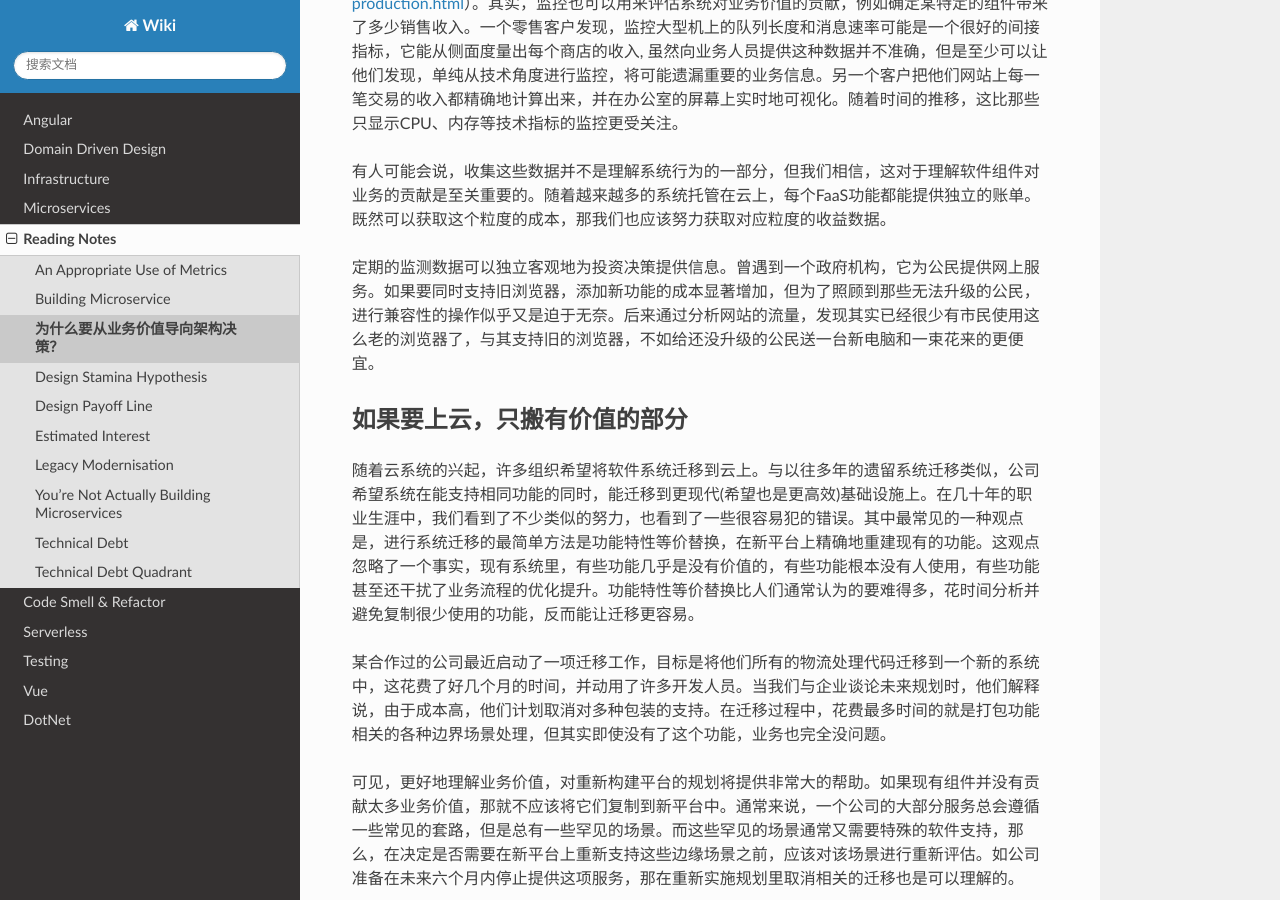
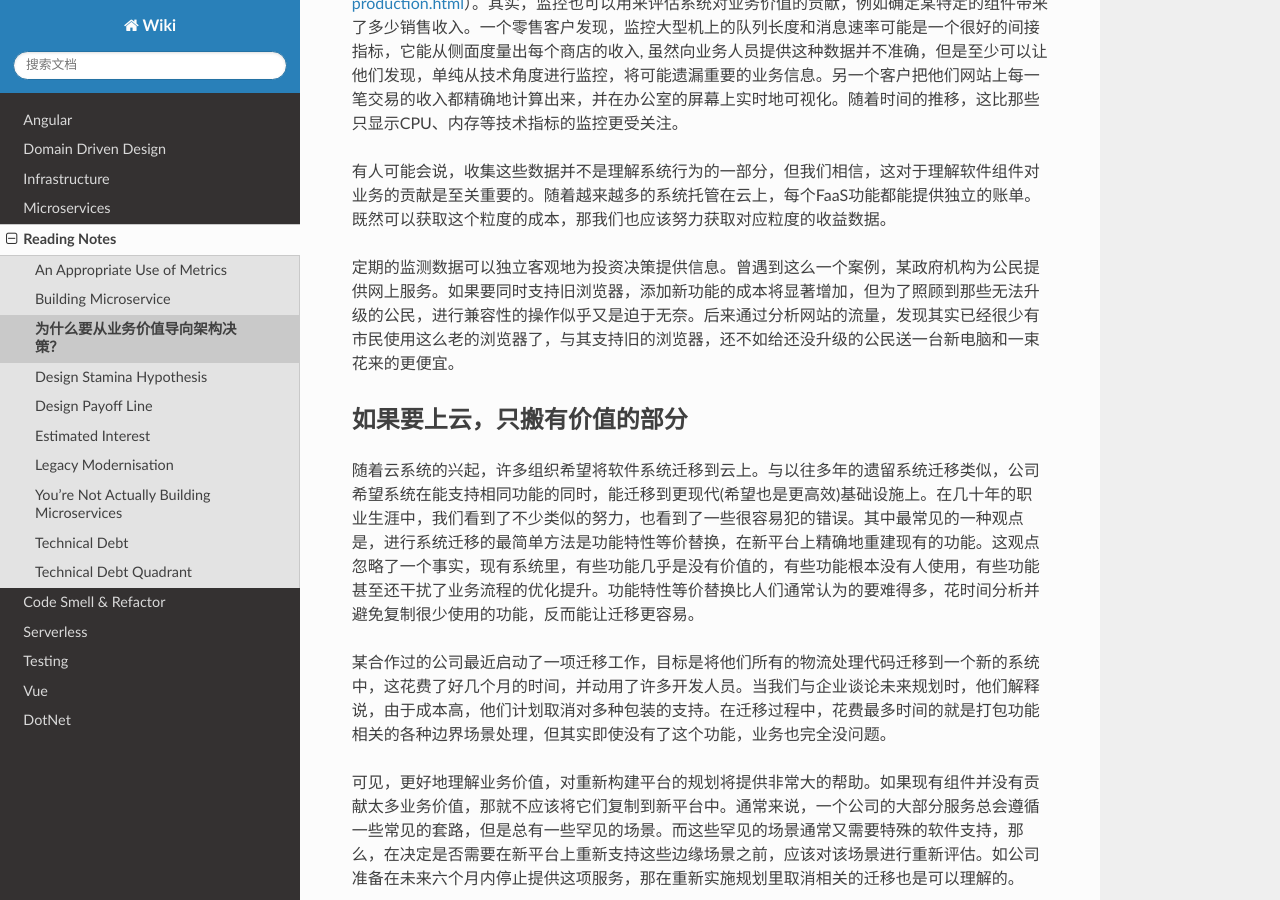
Before and after one commit to abigail830/Sphinx_wiki, a Sphinx documentation site: the page built from source/Reading/Business-Value-as-an-Architectural-Attribute.rst, in a window 1280 px wide and 900 px high, scrolled down 2079 px. Built offline with Sphinx 7.4.7 and the Read the Docs theme 2.0.0, drawn with Linux system fonts in a browser that asks for light colours.

Commit message:
Update Business-Value-as-an-Architectural-Attribute.rst

```diff
--- a/source/Reading/Business-Value-as-an-Architectural-Attribute.rst
+++ b/source/Reading/Business-Value-as-an-Architectural-Attribute.rst
@@ -49,7 +49,7 @@
 
 有人可能会说，收集这些数据并不是理解系统行为的一部分，但我们相信，这对于理解软件组件对业务的贡献是至关重要的。随着越来越多的系统托管在云上，每个FaaS功能都能提供独立的账单。既然可以获取这个粒度的成本，那我们也应该努力获取对应粒度的收益数据。
 
-定期的监测数据可以独立客观地为投资决策提供信息。曾遇到一个政府机构，它为公民提供网上服务。如果要同时支持旧浏览器，添加新功能的成本显著增加，但为了照顾到那些无法升级的公民，进行兼容性的操作似乎又是迫于无奈。后来通过分析网站的流量，发现其实已经很少有市民使用这么老的浏览器了，与其支持旧的浏览器，不如给还没升级的公民送一台新电脑和一束花来的更便宜。
+定期的监测数据可以独立客观地为投资决策提供信息。曾遇到这么一个案例，某政府机构为公民提供网上服务。如果要同时支持旧浏览器，添加新功能的成本将显著增加，但为了照顾到那些无法升级的公民，进行兼容性的操作似乎又是迫于无奈。后来通过分析网站的流量，发现其实已经很少有市民使用这么老的浏览器了，与其支持旧的浏览器，还不如给还没升级的公民送一台新电脑和一束花来的更便宜。
 
 
 如果要上云，只搬有价值的部分
```
